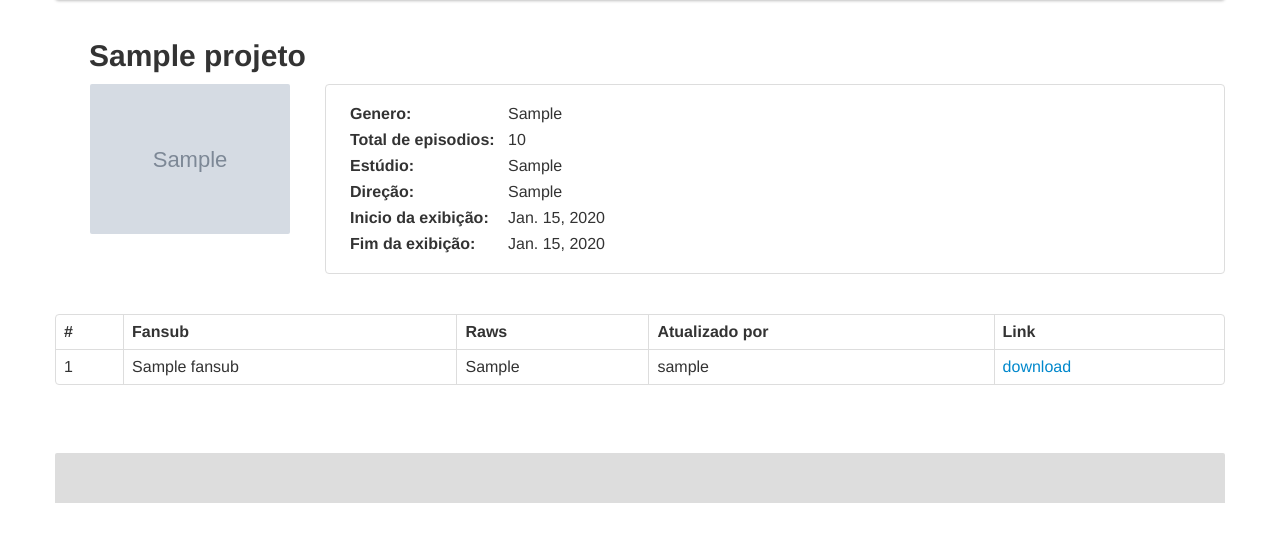
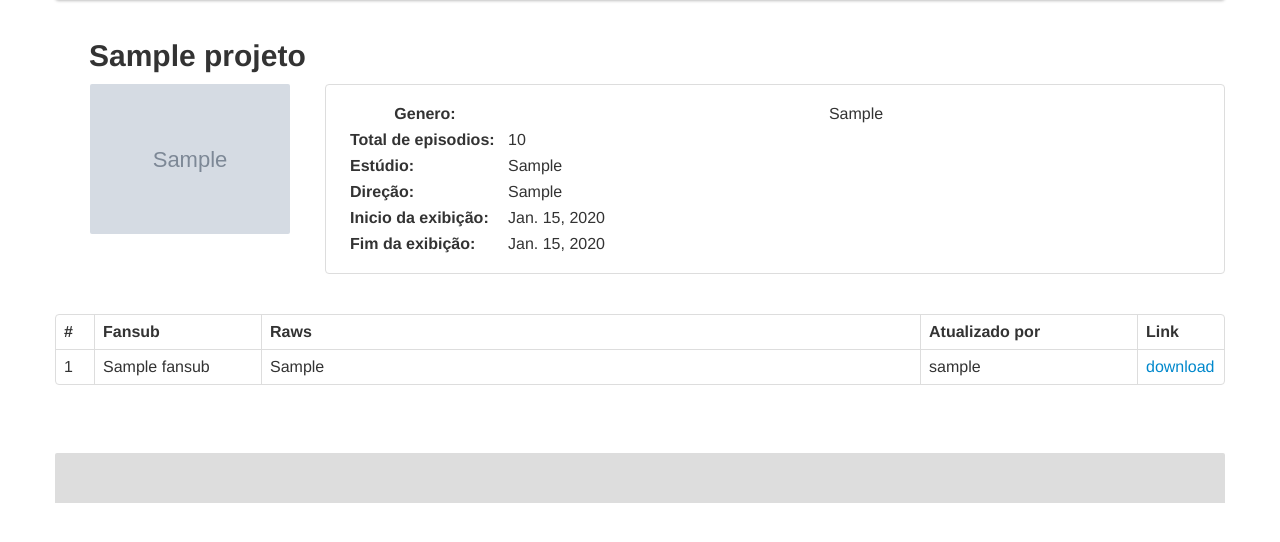
Before and after one commit to siminino/sharing-subtitle, a Django app: page /projeto/1/ in a window 1280 px wide. Shown: the part 240-782 px from the top of the page. Run offline with Django 3.2, Linux system fonts and the light colour scheme; tables that the repository leaves empty hold one stand-in row (values such as "Sample post"); grey boxes marked "Sample" are stand-in pictures; parts of the project's set-up code (start-up, migrations or seed data) failed here and were passed over; some libraries are stand-ins or nearby versions.

Commit message:
epecificando tamanho das colunas da tabela de listagem de legendas

```diff
--- a/shareanimesub/static/projetos/css/projeto.css
+++ b/shareanimesub/static/projetos/css/projeto.css
@@ -49,6 +49,7 @@
 
 .row .projeto-dados tr:first-child td {
     padding-top: 20px;
+    text-align: center;
 }
 
 .row .projeto-dados tr:last-child td {
@@ -57,3 +58,19 @@
 .row .span9 {
     margin-left: 0;
 }
+
+.row.legendas .table thead th:last-child {
+    width: 70px;
+}
+
+.row.legendas .table thead th:first-child {
+    width: 22px;
+}
+
+.row.legendas .table thead th:nth-child(2) {
+    width: 150px;
+}
+
+.row.legendas .table thead th:nth-child(4) {
+    width: 200px;
+}
```
Also changed, not shown: 1 other file.
